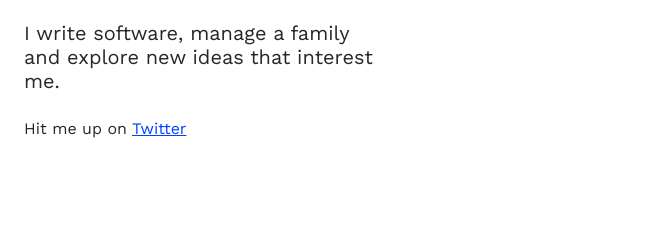
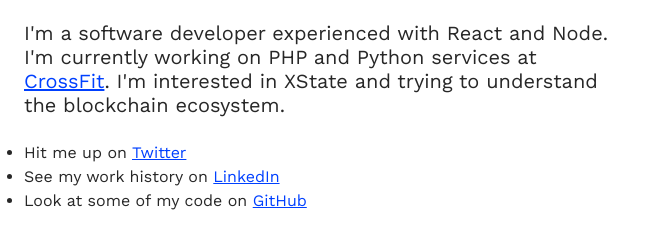
Before and after one commit to ncko/ncko.github.io, a plain HTML site: page index.html in a window 1280 px wide. Shown: the part 99-348 px from the top of the page, without its empty margins (0-663 px from the left). Drawn offline with nearby package versions, Linux system fonts and the light colour scheme.

Commit message:
content update

```diff
--- a/css/main.css
+++ b/css/main.css
@@ -34,7 +34,7 @@ body {
 
 /* shared */
 h1, h2, h3, h4, h5, h6,
-p, ul, ul, li {
+p, ul, ol {
   margin-bottom: 1.5rem;
 }
 
@@ -87,10 +87,6 @@ a {
   max-width: 600px;
 }
 
-  .container--small {
-   max-width: 360px;
-  }
-
 /* overrides */
 .mb-0 {
   margin-bottom: 0 !important;
--- a/index.html
+++ b/index.html
@@ -35,9 +35,15 @@
 </header>
 
 <main>
-  <div class="container container--small">
-    <p class="lead">I write software, manage a family and explore new ideas that interest me.</p>
-    <p>Hit me up on <a href="https://twitter.com/_ncko">Twitter</a></p>
+  <div class="container">
+    <p class="lead">I'm a software developer experienced with React and Node. I'm currently working on PHP and Python
+      services at <a href="https://crossfit.com/" target="_blank">CrossFit</a>. I'm interested in XState and trying to
+      understand the blockchain ecosystem.</p>
+    <ul>
+      <li>Hit me up on <a href="https://twitter.com/_ncko">Twitter</a></li>
+      <li>See my work history on <a href="https://linkedin.com/in/ncko">LinkedIn</a></li>
+      <li>Look at some of my code on <a href="https://github.com/ncko" target="_blank">GitHub</a></li>
+    </ul>
   </div>
 </main>
 
```
Lines whose indentation alone changed are shown as unchanged.
